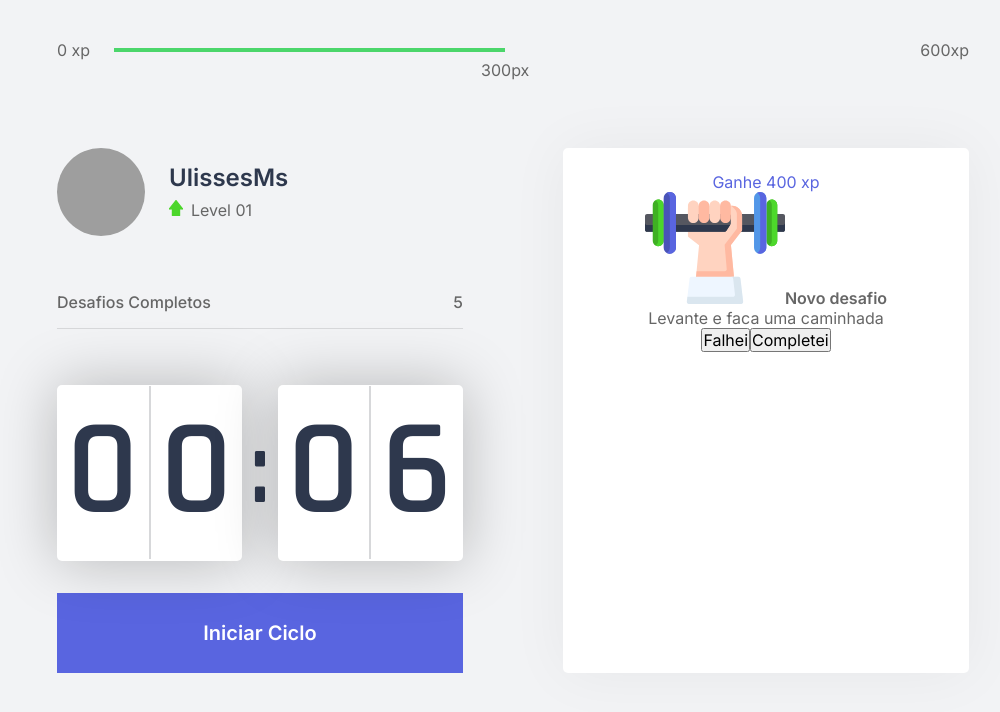
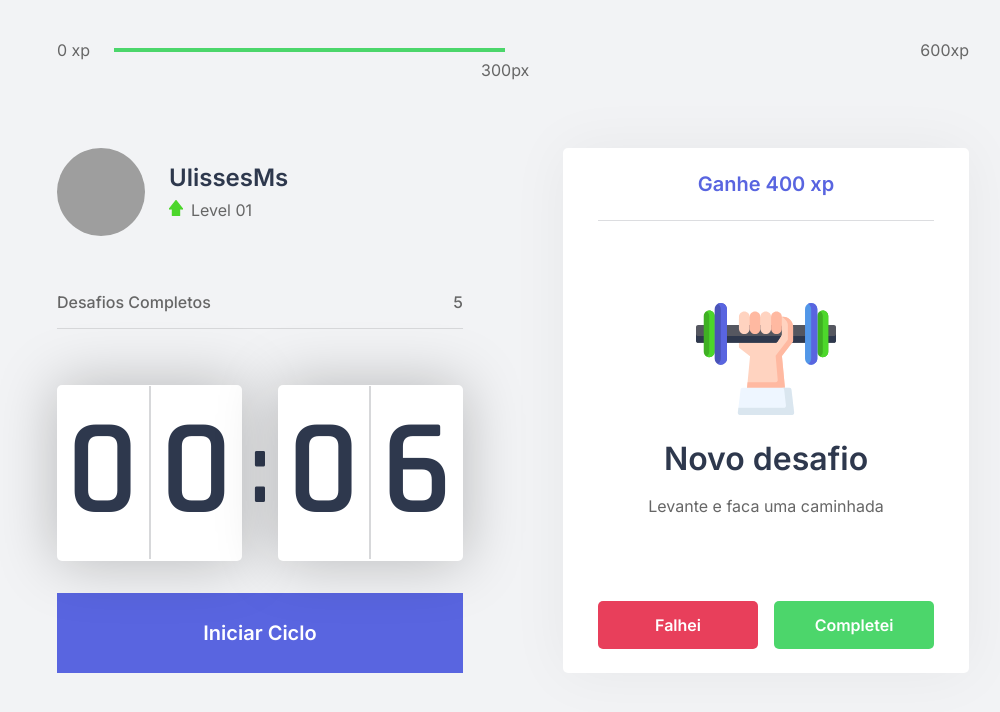
Before and after one commit to ulissesms/moveit-next, a Next.js app: page / in a window 1280 px wide. Shown: the top 712 px of the page, without its empty margins (127-1127 px from the left). Built offline with nearby package versions, Linux system fonts and the light colour scheme; grey boxes are pictures that could not be loaded.

Commit message:
created challenge context

```diff
--- /dev/null
+++ b/challenges.json
@@ -0,0 +1,62 @@
+[
+  {
+    "type": "body",
+    "description": "Estique um de seus braços com a palma da mão virada para frente e puxe os dedos para cima por 10 segundos por mão.",
+    "amount": 80
+  },
+  {
+    "type": "body",
+    "description": "Estique seu braço contra o peito e puxe-o utilizando o outro braço por 10 segundos por braço.",
+    "amount": 60
+  },
+  {
+    "type": "body",
+    "description": "Puxe seu pescoço com a ajuda da mão para a direita e para a esquerda, permanecendo na posição por alguns segundos.",
+    "amount": 70
+  },
+  {
+    "type": "body",
+    "description": "Com as duas mãos na parte de trás da cabeça, leve-a para baixo, alongando a parte de trás da região.",
+    "amount": 60
+  },
+  {
+    "type": "body",
+    "description": "Cruze as pernas e desça com as mãos esticadas em direção ao chão. Repita o movimento com a outra perna na frente.",
+    "amount": 100
+  },
+  {
+    "type": "body",
+    "description": "Sentado, abra as pernas e tente encostar as palmas das mãos no chão, repita 3 vezes por 5 segundos.",
+    "amount": 80
+  },
+  {
+    "type": "body",
+    "description": "Puxe o joelho de encontro ao peito e segure, troque de perna após 10 segundos.",
+    "amount": 50
+  },
+  {
+    "type": "body",
+    "description": "Sentado, cruze uma perna e incline seu tronco à frente, troque de perna após 10 segundos.",
+    "amount": 80
+  },
+  {
+    "type": "eye",
+    "description": "Sentado, feche os olhos e cubra-os com as palmas da mão durante 2 minutos, depois abra normalmente.",
+    "amount": 90
+  },
+  {
+    "type": "eye",
+    "description": "Em algum ambiente aberto, olhe o mais longe que puder em quatro direções por 3s, mexa apenas os olhos. Repita 3 vezes.",
+    "amount": 140
+  },
+  {
+    "type": "eye",
+    "description": "Usando os polegares, massage a área abaixo das sobrancelhas em movimentos circulares por 15 segundos.",
+    "amount": 70
+  },
+  {
+    "type": "body",
+    "description": "Em pé, gire a cintura o máximo que puder para a esquerda, segure por cinco segundos. Repita para a direita.",
+    "amount": 90
+  }
+]
--- a/src/components/ChallengeBox.tsx
+++ b/src/components/ChallengeBox.tsx
@@ -1,4 +1,6 @@
 import styles from '../styles/components/ChallengeBox.module.css';
+
+import { ChallengesContext } from '../contexts/ChallengesContext'
 export function ChallengeBox(){
 
   const hasActiveChalenge = true
@@ -12,6 +14,7 @@
           <img src="icons/body.svg"/>
           <strong>Novo desafio</strong>
           <p>Levante e faca uma caminhada</p>
+        </main>
           <footer>
             <button
               type="button"
@@ -26,11 +29,11 @@
                 Completei
             </button>
           </footer>
-        </main>
+
       </div>
     ):(
       <div className={styles.challengeNotActive}>
-      <strong>Finaliza um ciclo para receber desafios</strong>
+      <strong>Finaliza um ciclo para receber um desafios</strong>
       <p>
         <img src="icons/level-up.svg" alt="Level Up"/>
         Avance de level completando desafios.
--- a/src/components/Countdown.tsx
+++ b/src/components/Countdown.tsx
@@ -1,9 +1,12 @@
 import { count } from 'node:console';
-import { useState,useEffect } from 'react'
+import { useState, useEffect, useContext } from 'react'
+import {ChallengesContext} from'../contexts/ChallengesContext'
 import styles from '../styles/components/Countdown.module.css'
 
 let countdownTimeout: NodeJS.Timeout;
 export function Countdown(){
+
+  const { startNewChallenge } = useContext(ChallengesContext)
 
   const [time, setTime] = useState(0.1 * 60);
   const [isActive,setIsActive] = useState(false);
@@ -30,8 +33,9 @@
         setTime(time -1)
       },1000)
     }else if(isActive && time === 0){
-      setHasFinished(true);
-      setIsActive(false);
+      setHasFinished(true)
+      setIsActive(false)
+      startNewChallenge()
     }
   },[isActive, time]);
 
--- /dev/null
+++ b/src/contexts/ChallengesContext.tsx
@@ -0,0 +1,53 @@
+import { createContext, ReactNode, useState} from 'react'
+
+import  challenges from '../../challenges.json'
+
+interface Challenge{
+  type: 'body'| 'eye'
+  description: string
+  amount: number
+}
+
+interface ChallengesContextData{
+      level: number
+      levelUp:()=>void
+      currentExperience:number
+      challengesCompleted:number
+      activeChallenge
+      startNewChallenge:()=>void
+}
+
+interface ChallengeProviderProps {
+  children: ReactNode
+}
+
+export const ChallengesContext = createContext( {} as ChallengesContextData)
+export function ChallengesProvider({children}: ChallengeProviderProps){
+  const [level, setLevel]= useState(1)
+  const [currentExperience, setCurrentExperience]= useState(0)
+  const [challengesCompleted, setChallengesCompleted]= useState(0)
+
+  const [activeChallenge, setActiveChallenge]= useState(null)
+
+  function levelUp(){
+    setLevel(level + 1)
+
+  }
+  function startNewChallenge(){
+    const randomChallengeIndex = Math.floor(Math.random() * challenges.length)
+    const challenge = challenges[randomChallengeIndex]
+    setActiveChallenge(challenge)
+
+  }
+  return(
+    <ChallengesContext.Provider value={{
+      level,
+      levelUp,
+      currentExperience,
+      challengesCompleted,
+      startNewChallenge
+      }}>
+        {children}
+    </ChallengesContext.Provider>
+  )
+}
--- a/src/pages/_app.tsx
+++ b/src/pages/_app.tsx
@@ -1,6 +1,14 @@
 import '../styles/global.css'
+
+
+import {ChallengesProvider } from '../contexts/ChallengesContext'
+
 function MyApp({ Component, pageProps }) {
-  return <Component {...pageProps} />
+  return (
+      <ChallengesProvider>
+        <Component {...pageProps} />
+      </ChallengesProvider>
+  )
 }
 
 export default MyApp
--- a/src/pages/_document.tsx
+++ b/src/pages/_document.tsx
@@ -5,7 +5,7 @@
     return (
       <Html>
         <Head>
-           <link rel="shortcut icon" href="favicon.png" type="image/png"/>
+          <link rel="shortcut icon" href="favicon.png" type="image/png"/>
           <link rel="preconnect" href="https://fonts.gstatic.com"/>
           <link href="https://fonts.googleapis.com/css2?family=Inter:wght@400;500;600&family=Rajdhani:wght@600&display=swap" rel="stylesheet"/>
         </Head>
--- a/src/styles/components/ChallengeBox.module.css
+++ b/src/styles/components/ChallengeBox.module.css
@@ -39,9 +39,60 @@
   height:100%;
 
   display: flex;
+
   flex-direction: column;
 }
 .challengeActive header{
   color: var(--blue);
+  font-weight: 600;
+  font-size: 1.25rem;
+  padding: 0 2rem 1.5rem;
+  border-bottom:  1px solid var(--gray-line);
+}
+.challengeActive main {
+  flex: 1;
+  display: flex;
+  flex-direction: column;
+  align-items: center;
+  justify-content:center;
+}
+.challengeActive main strong {
+  font-weight: 600;
+  font-size: 2rem;
+  color: var(--title);
+  margin: 1.5rem 0 1rem;
+}
+.challengeActive main p{
+  line-height: 1.5rem;
+}
+.challengeActive footer{
+  display: grid;
+  grid-template-columns:  1fr 1fr;
+  gap: 1rem;
+}
+.challengeActive footer button{
+  height: 3rem;
+  width: 10rem;
 
+  display: flex;
+  align-items: center;
+  justify-content:center;
+
+  border: 0;
+  border-radius: 5px;
+
+  color: var(--white);
+
+  font-size: 1rem;
+  font-weight: 600;
+  transition: filter 0.2s;
 }
+.challengeActive footer button.challengeFaileButton{
+  background: var(--red);
+}
+.challengeActive footer button.challengeSucceededButton{
+  background: var(--green);
+}
+.challengeActive footer button:hover{
+  filter:brightness(0.9)
+}
```
